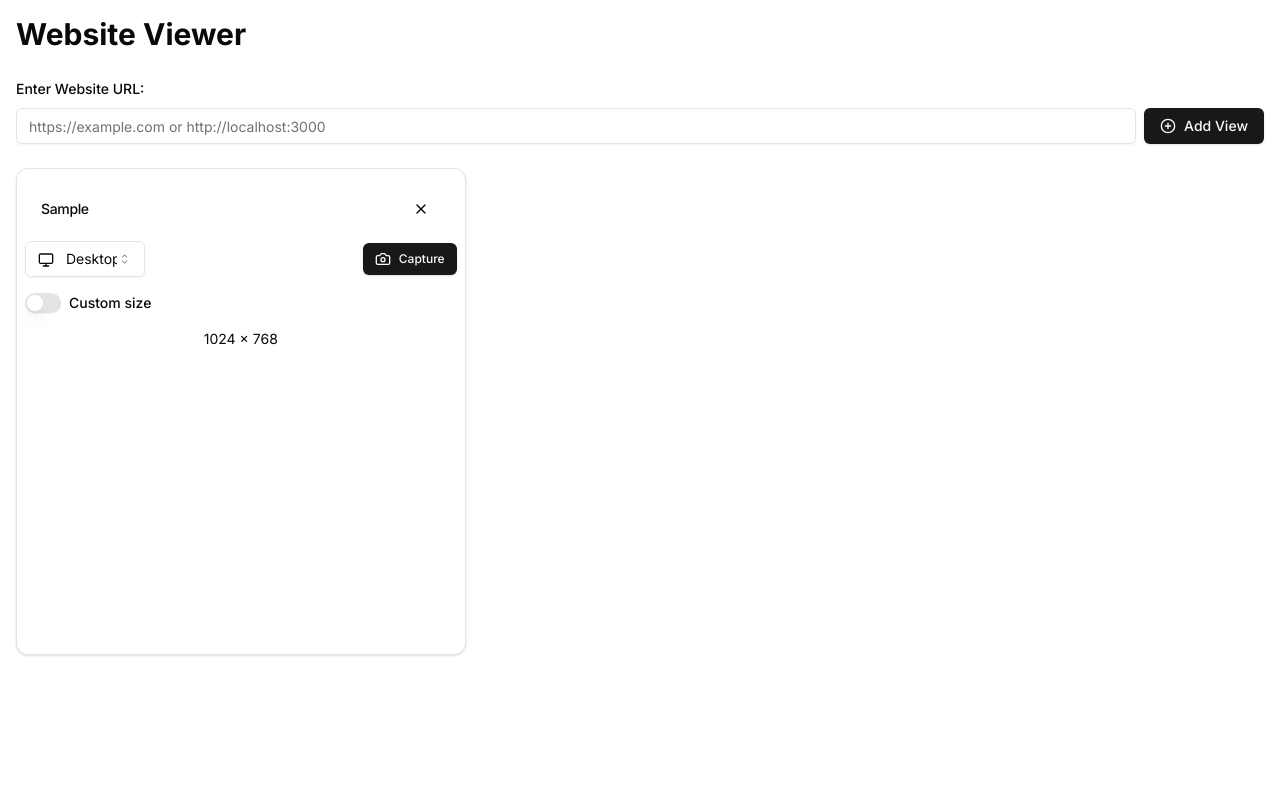
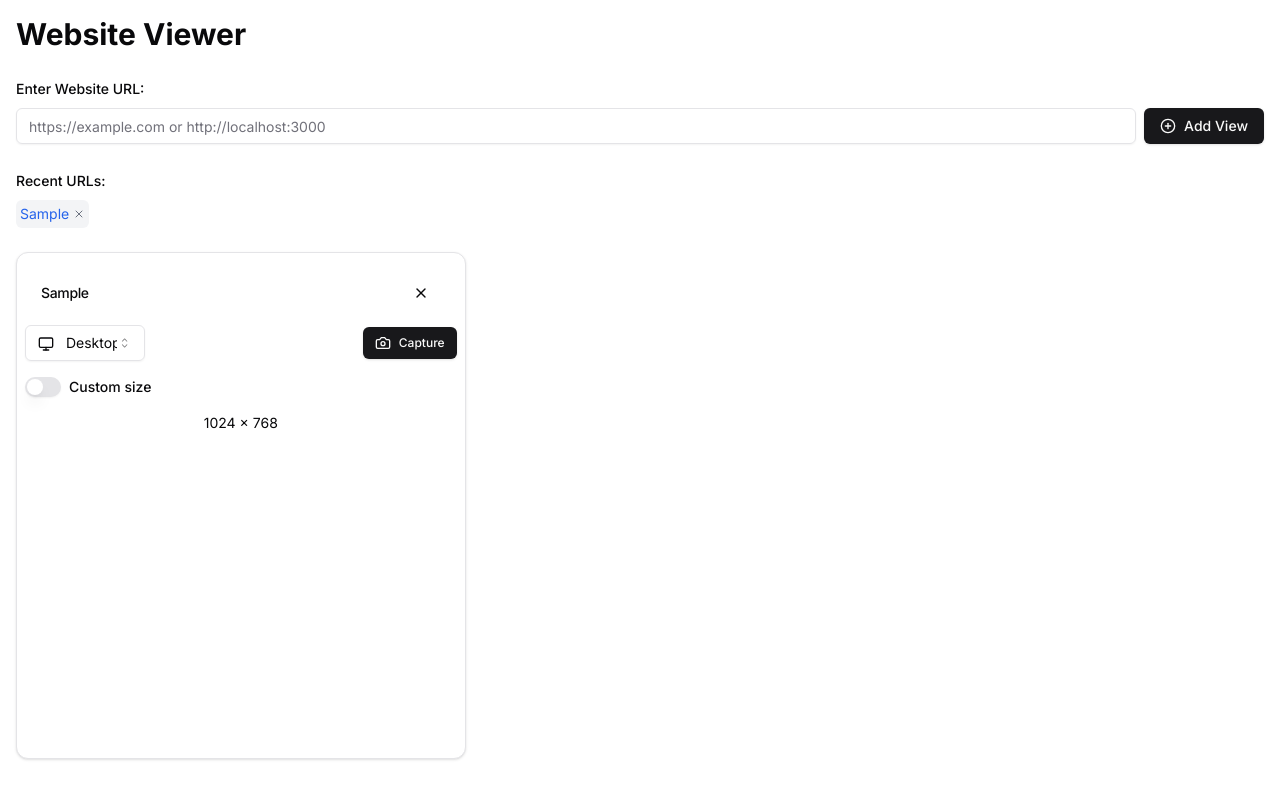
Before and after one commit to chriscodingxyz/website-viewer, a Next.js app: page / in a window 1280 px wide. Both pictures are taken after typing "Sample" into the empty fields and a click on the button "Add View". Built offline with nearby package versions, Linux system fonts and the light colour scheme.

Commit message:
add padding to bottom of viewer card. Add history links under input

```diff
--- a/components/WebsiteView.tsx
+++ b/components/WebsiteView.tsx
@@ -1,42 +1,53 @@
-'use client'
+"use client";
 
-import React, { useState, useRef } from 'react'
-import { Button } from "@/components/ui/button"
-import { Input } from "@/components/ui/input"
-import { Select, SelectContent, SelectItem, SelectTrigger, SelectValue } from "@/components/ui/select"
-import { Card, CardContent, CardHeader, CardTitle } from "@/components/ui/card"
-import { Switch } from "@/components/ui/switch"
-import { Label } from "@/components/ui/label"
-import { Monitor, Tablet, Smartphone, Camera, X, Loader2 } from 'lucide-react'
-import { View, ViewType } from './WebsiteViewer'
-import html2canvas from 'html2canvas'
+import React, { useState, useRef } from "react";
+import { Button } from "@/components/ui/button";
+import { Input } from "@/components/ui/input";
+import {
+  Select,
+  SelectContent,
+  SelectItem,
+  SelectTrigger,
+  SelectValue,
+} from "@/components/ui/select";
+import { Card, CardContent, CardHeader, CardTitle } from "@/components/ui/card";
+import { Switch } from "@/components/ui/switch";
+import { Label } from "@/components/ui/label";
+import { Monitor, Tablet, Smartphone, Camera, X, Loader2 } from "lucide-react";
+import { View, ViewType } from "./WebsiteViewer";
+import html2canvas from "html2canvas";
 
 const defaultViewDimensions = {
   desktop: { width: 1024, height: 768 },
   tablet: { width: 768, height: 1024 },
   mobile: { width: 375, height: 667 },
+};
+
+interface WebsiteViewProps {
+  view: View;
+  onRemove: () => void;
+  onTypeChange: (type: ViewType) => void;
 }
 
-interface WebsiteViewProps {
-  view: View
-  onRemove: () => void
-  onTypeChange: (type: ViewType) => void
-}
-
-export default function WebsiteView({ view, onRemove, onTypeChange }: WebsiteViewProps) {
-  const [isCapturing, setIsCapturing] = useState(false)
-  const [showCustomSize, setShowCustomSize] = useState(false)
-  const [customWidth, setCustomWidth] = useState('')
-  const [customHeight, setCustomHeight] = useState('')
-  const [viewDimensions, setViewDimensions] = useState(defaultViewDimensions)
-  const iframeRef = useRef<HTMLIFrameElement>(null)
+export default function WebsiteView({
+  view,
+  onRemove,
+  onTypeChange,
+}: WebsiteViewProps) {
+  const [isCapturing, setIsCapturing] = useState(false);
+  const [showCustomSize, setShowCustomSize] = useState(false);
+  const [customWidth, setCustomWidth] = useState("");
+  const [customHeight, setCustomHeight] = useState("");
+  const [viewDimensions, setViewDimensions] = useState(defaultViewDimensions);
+  const iframeRef = useRef<HTMLIFrameElement>(null);
 
   const captureScreenshot = async () => {
-    setIsCapturing(true)
+    setIsCapturing(true);
     try {
       if (iframeRef.current) {
-        const iframe = iframeRef.current
-        const iframeContent = iframe.contentDocument || iframe.contentWindow?.document
+        const iframe = iframeRef.current;
+        const iframeContent =
+          iframe.contentDocument || iframe.contentWindow?.document;
 
         if (iframeContent) {
           const canvas = await html2canvas(iframeContent.body, {
@@ -45,41 +56,55 @@ export default function WebsiteView({ view, onRemove, onTypeChange }: WebsiteVie
             logging: false,
             windowWidth: viewDimensions[view.type].width,
             windowHeight: viewDimensions[view.type].height,
-          })
+          });
 
-          const image = canvas.toDataURL("image/png")
-          const link = document.createElement('a')
-          link.href = image
-          link.download = `screenshot-${view.type}-${Date.now()}.png`
-          link.click()
+          const image = canvas.toDataURL("image/png");
+          const link = document.createElement("a");
+          link.href = image;
+          link.download = `screenshot-${view.type}-${Date.now()}.png`;
+          link.click();
         }
       }
     } catch (error) {
-      console.error('Failed to capture screenshot:', error)
-      alert('Failed to capture screenshot. This might be due to cross-origin restrictions.')
+      console.error("Failed to capture screenshot:", error);
+      alert(
+        "Failed to capture screenshot. This might be due to cross-origin restrictions."
+      );
     } finally {
-      setIsCapturing(false)
+      setIsCapturing(false);
     }
-  }
+  };
 
   const handleCustomDimensions = () => {
-    const width = parseInt(customWidth)
-    const height = parseInt(customHeight)
+    const width = parseInt(customWidth);
+    const height = parseInt(customHeight);
     if (width > 0 && height > 0) {
       setViewDimensions({
         ...viewDimensions,
-        [view.type]: { width, height }
-      })
+        [view.type]: { width, height },
+      });
     }
-  }
+  };
 
-  const scale = view.type === 'desktop' ? 0.4 : view.type === 'tablet' ? 0.5 : 0.8
+  const scale =
+    view.type === "desktop" ? 0.4 : view.type === "tablet" ? 0.5 : 0.8;
+
+  // Add a constant for bottom padding
+  const bottomPadding = 20;
 
   return (
-    <Card className="w-full overflow-hidden" style={{
-      width: `${viewDimensions[view.type].width * scale + 40}px`,
-      height: `${viewDimensions[view.type].height * scale + (showCustomSize ? 220 : 180)}px`,
-    }}>
+    <Card
+      className="w-full overflow-hidden"
+      style={{
+        width: `${viewDimensions[view.type].width * scale + 40}px`,
+        height: `${
+          viewDimensions[view.type].height * scale +
+          (showCustomSize ? 220 : 180) +
+          bottomPadding // Add bottom padding here
+        }px`,
+        paddingBottom: `${bottomPadding}px`, // Apply padding to the bottom of the card
+      }}
+    >
       <CardHeader className="flex flex-row items-center justify-between space-y-0 pb-2">
         <CardTitle className="text-sm font-medium truncate flex-1 mr-2">
           {view.url}
@@ -96,9 +121,15 @@ export default function WebsiteView({ view, onRemove, onTypeChange }: WebsiteVie
               <SelectValue placeholder="View type" />
             </SelectTrigger>
             <SelectContent>
-              <SelectItem value="desktop"><Monitor className="inline mr-2 h-4 w-4" /> Desktop</SelectItem>
-              <SelectItem value="tablet"><Tablet className="inline mr-2 h-4 w-4" /> Tablet</SelectItem>
-              <SelectItem value="mobile"><Smartphone className="inline mr-2 h-4 w-4" /> Mobile</SelectItem>
+              <SelectItem value="desktop">
+                <Monitor className="inline mr-2 h-4 w-4" /> Desktop
+              </SelectItem>
+              <SelectItem value="tablet">
+                <Tablet className="inline mr-2 h-4 w-4" /> Tablet
+              </SelectItem>
+              <SelectItem value="mobile">
+                <Smartphone className="inline mr-2 h-4 w-4" /> Mobile
+              </SelectItem>
             </SelectContent>
           </Select>
           <Button onClick={captureScreenshot} size="sm" disabled={isCapturing}>
@@ -136,17 +167,22 @@ export default function WebsiteView({ view, onRemove, onTypeChange }: WebsiteVie
                 onChange={(e) => setCustomHeight(e.target.value)}
                 className="w-20"
               />
-              <Button onClick={handleCustomDimensions} size="sm">Set</Button>
+              <Button onClick={handleCustomDimensions} size="sm">
+                Set
+              </Button>
             </div>
           </div>
         )}
         <div className="text-sm text-center">
           {viewDimensions[view.type].width} x {viewDimensions[view.type].height}
         </div>
-        <div className="overflow-hidden bg-background" style={{
-          width: `${viewDimensions[view.type].width * scale}px`,
-          height: `${viewDimensions[view.type].height * scale}px`,
-        }}>
+        <div
+          className="overflow-hidden bg-background"
+          style={{
+            width: `${viewDimensions[view.type].width * scale}px`,
+            height: `${viewDimensions[view.type].height * scale}px`,
+          }}
+        >
           <iframe
             ref={iframeRef}
             src={view.url}
@@ -154,7 +190,7 @@ export default function WebsiteView({ view, onRemove, onTypeChange }: WebsiteVie
               width: `${viewDimensions[view.type].width}px`,
               height: `${viewDimensions[view.type].height}px`,
               transform: `scale(${scale})`,
-              transformOrigin: 'top left',
+              transformOrigin: "top left",
             }}
             className="border-none"
             title={`View ${view.id}`}
@@ -162,5 +198,5 @@ export default function WebsiteView({ view, onRemove, onTypeChange }: WebsiteVie
         </div>
       </CardContent>
     </Card>
-  )
+  );
 }
--- a/components/WebsiteViewer.tsx
+++ b/components/WebsiteViewer.tsx
@@ -1,40 +1,46 @@
-'use client'
+"use client";
 
-import React, { useState } from 'react'
-import { Button } from "@/components/ui/button"
-import { Input } from "@/components/ui/input"
-import { Label } from "@/components/ui/label"
-import { PlusCircle } from 'lucide-react'
-import WebsiteView from './WebsiteView'
+import React, { useState } from "react";
+import { Button } from "@/components/ui/button";
+import { Input } from "@/components/ui/input";
+import { Label } from "@/components/ui/label";
+import { PlusCircle, X } from "lucide-react";
+import WebsiteView from "./WebsiteView";
 
-export type ViewType = 'desktop' | 'tablet' | 'mobile'
+export type ViewType = "desktop" | "tablet" | "mobile";
 
 export interface View {
-  id: number
-  url: string
-  type: ViewType
+  id: number;
+  url: string;
+  type: ViewType;
 }
 
 export default function WebsiteViewer() {
-  const [url, setUrl] = useState('')
-  const [views, setViews] = useState<View[]>([])
-  const [nextId, setNextId] = useState(1)
+  const [url, setUrl] = useState("");
+  const [views, setViews] = useState<View[]>([]);
+  const [nextId, setNextId] = useState(1);
+  const [history, setHistory] = useState<string[]>([]);
 
   const addView = () => {
     if (url) {
-      setViews([...views, { id: nextId, url, type: 'desktop' }])
-      setNextId(nextId + 1)
-      setUrl('')
+      setViews([...views, { id: nextId, url, type: "desktop" }]);
+      setNextId(nextId + 1);
+      setHistory((prev) => Array.from(new Set([url, ...prev])));
+      setUrl("");
     }
-  }
+  };
 
   const removeView = (id: number) => {
-    setViews(views.filter(view => view.id !== id))
-  }
+    setViews(views.filter((view) => view.id !== id));
+  };
 
   const changeViewType = (id: number, type: ViewType) => {
-    setViews(views.map(view => view.id === id ? { ...view, type } : view))
-  }
+    setViews(views.map((view) => (view.id === id ? { ...view, type } : view)));
+  };
+
+  const removeFromHistory = (urlToRemove: string) => {
+    setHistory((prev) => prev.filter((item) => item !== urlToRemove));
+  };
 
   return (
     <div className="space-y-6">
@@ -54,8 +60,34 @@ export default function WebsiteViewer() {
           </Button>
         </div>
       </div>
-      <div className="flex flex-wrap gap-6 justify-start">
-        {views.map(view => (
+      {history.length > 0 && (
+        <div className="space-y-2">
+          <Label>Recent URLs:</Label>
+          <div className="flex flex-wrap gap-2">
+            {history.map((item, index) => (
+              <div
+                key={index}
+                className="flex items-center bg-gray-100 rounded-md p-1"
+              >
+                <button
+                  onClick={() => setUrl(item)}
+                  className="text-sm text-blue-600 hover:underline mr-1"
+                >
+                  {item}
+                </button>
+                <button
+                  onClick={() => removeFromHistory(item)}
+                  className="text-gray-500 hover:text-gray-700"
+                >
+                  <X className="h-3 w-3" />
+                </button>
+              </div>
+            ))}
+          </div>
+        </div>
+      )}
+      <div className="flex flex-wrap gap-6 justify-start ">
+        {views.map((view) => (
           <WebsiteView
             key={view.id}
             view={view}
@@ -65,5 +97,5 @@ export default function WebsiteViewer() {
         ))}
       </div>
     </div>
-  )
+  );
 }
```
